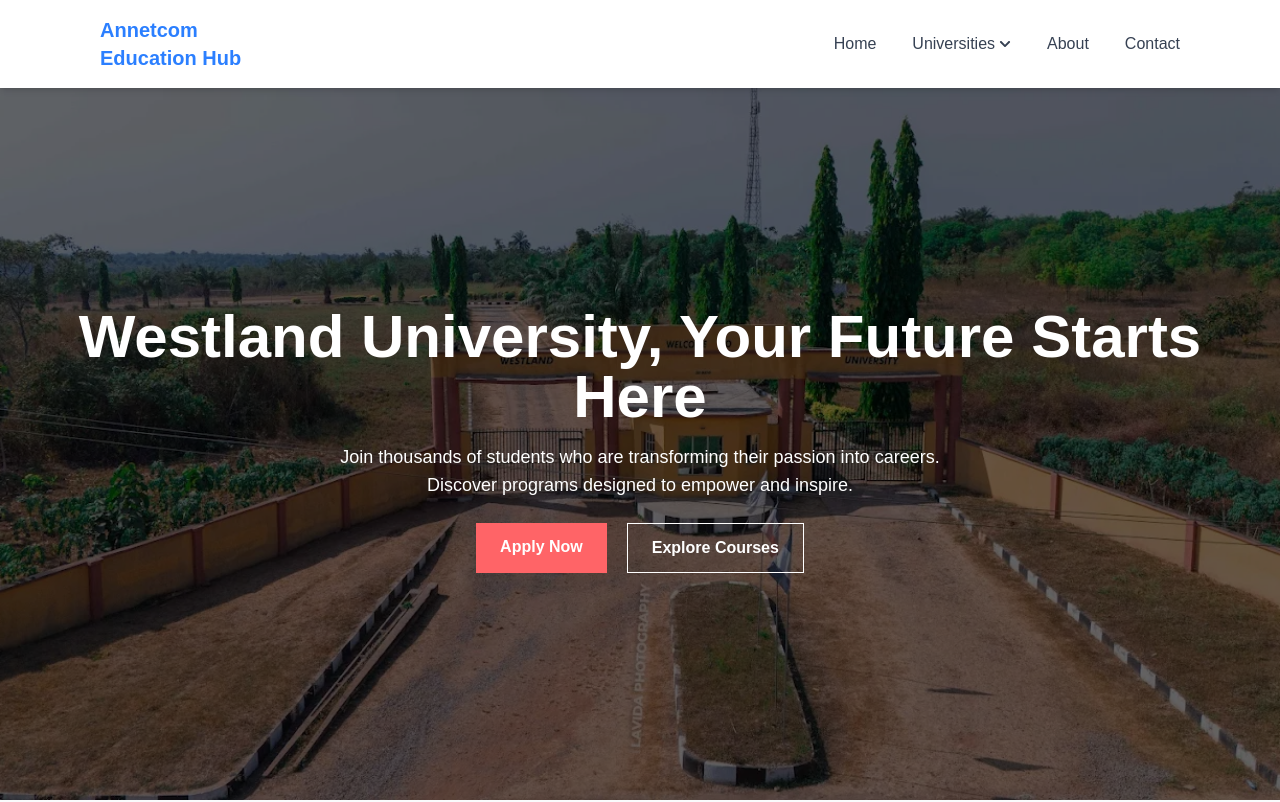
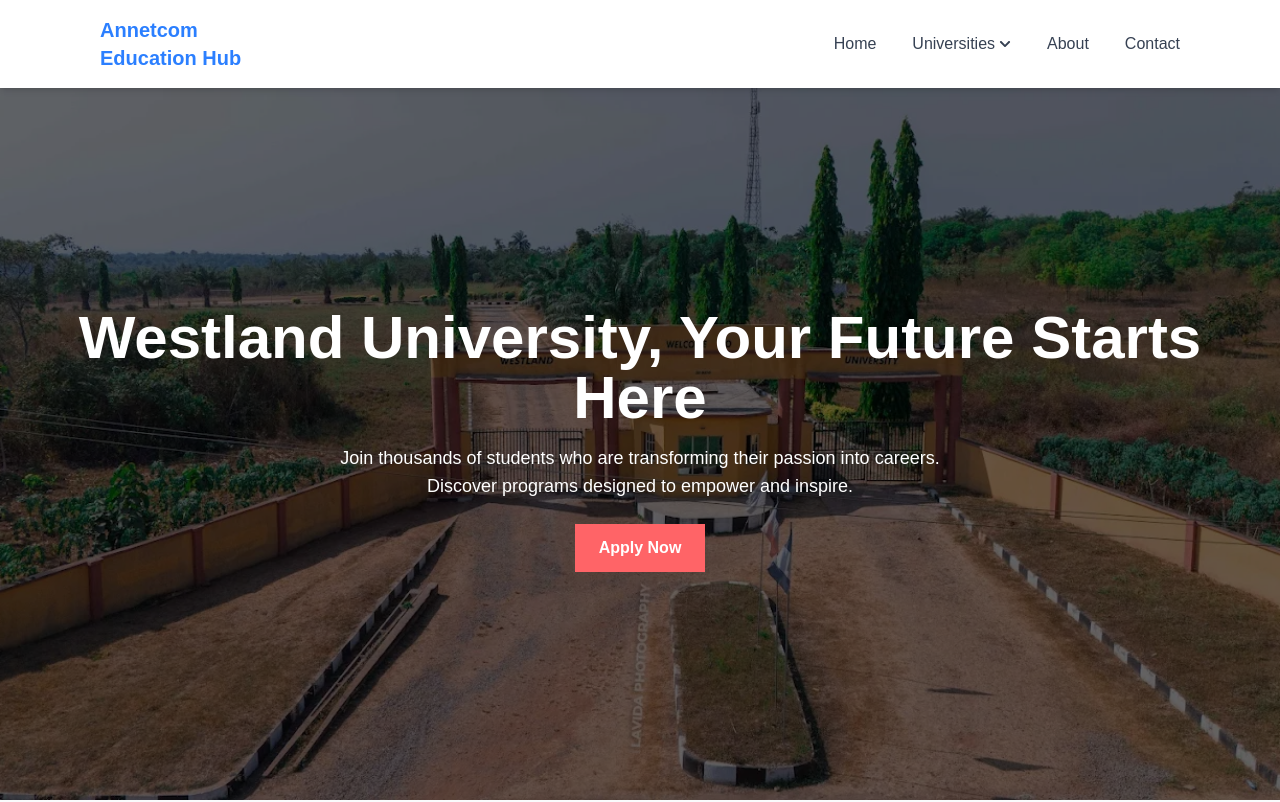
Before and after one commit to iseoluwapeter/university_hub, a React (Vite) app: page /universities/westland-university in a window 1280 px wide. Shown: the top 802 px of the page. Built offline with nearby package versions, Linux system fonts and the light colour scheme; the HTML template or start-up script is replaced by a standard one.

Commit message:
fixed issues

```diff
--- a/src/pages/WestlandUni.jsx
+++ b/src/pages/WestlandUni.jsx
@@ -61,7 +61,7 @@ const WestlandUni = () => {
         headline={`Westland University, Your Future Starts Here`}
         subtext="Join thousands of students who are transforming their passion into careers. Discover programs designed to empower and inspire."
         primaryBtnText="Apply Now"
-        secondaryBtnText="Explore Courses"
+        // secondaryBtnText="Explore Courses"
         primaryLink="https://westland.edu.ng/contact-us/"
         secondaryLink="#college-carousel"
       />
```
